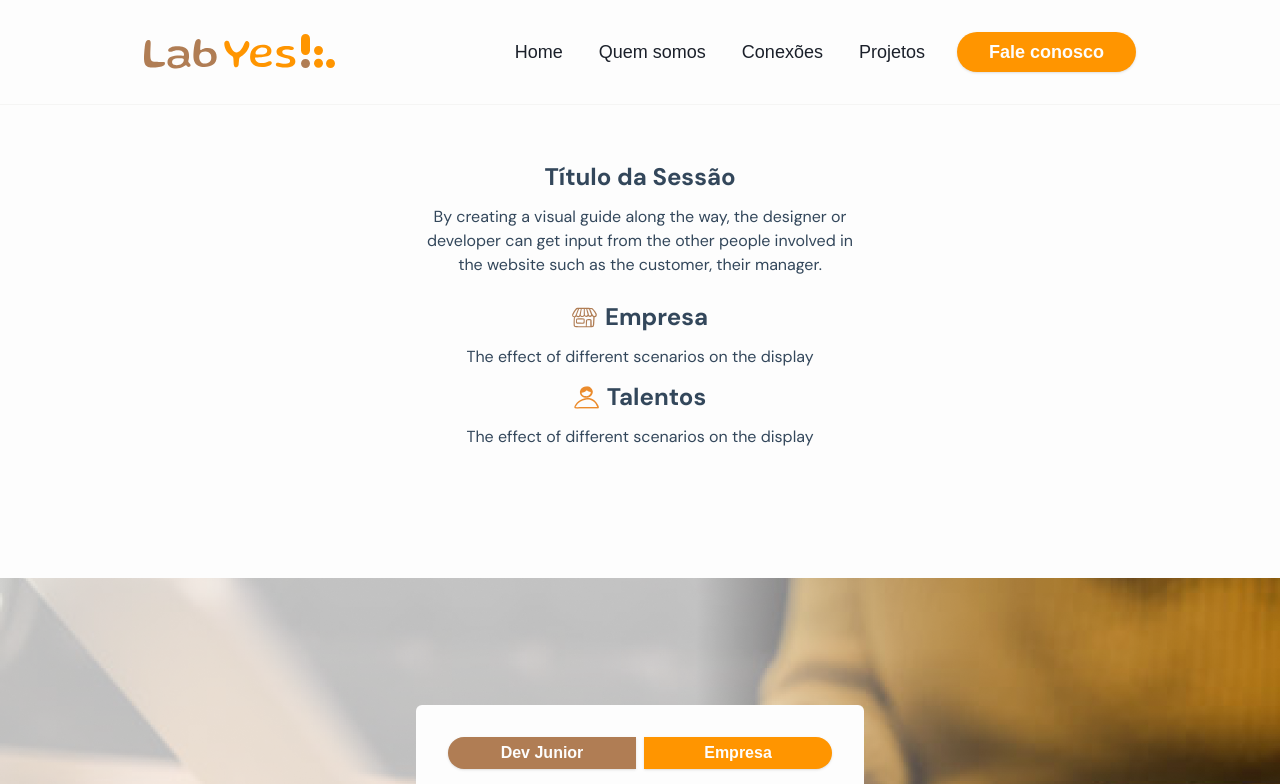
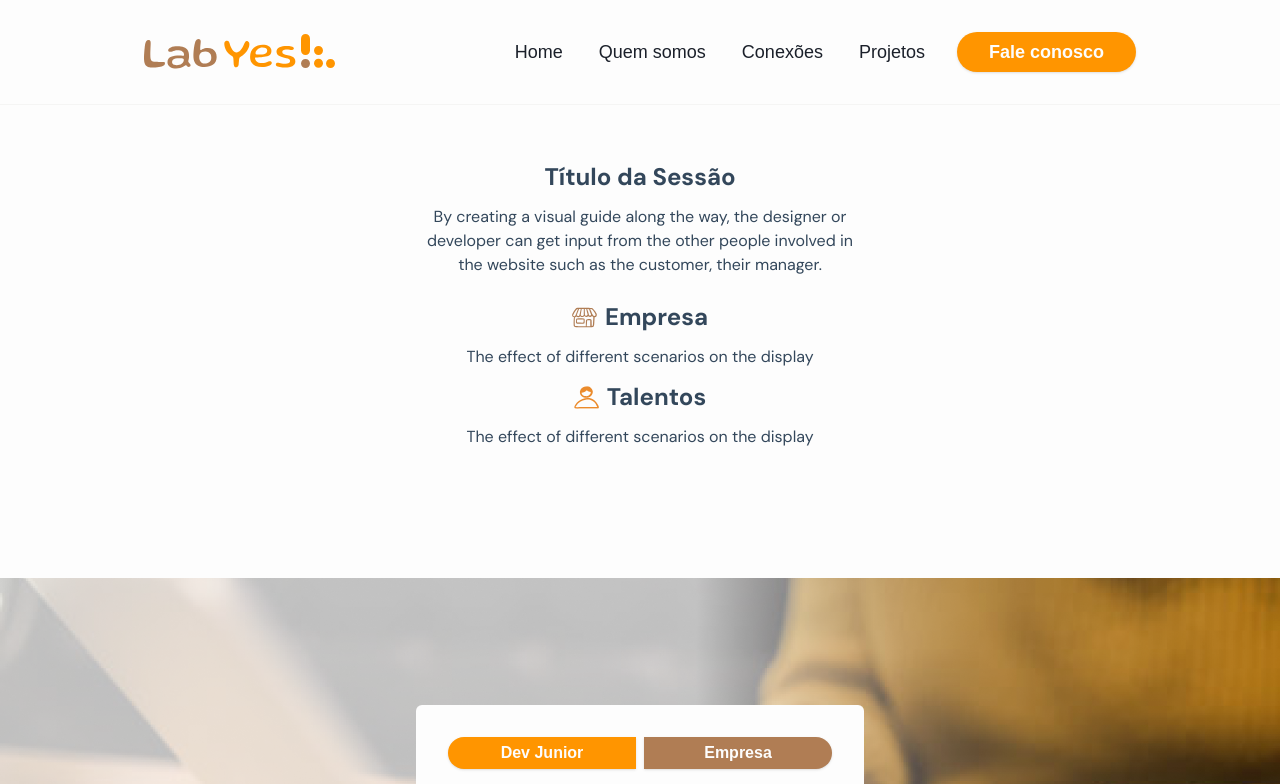
Before and after one commit to labyes24/LABYES-LP, a Next.js app: page /contato in a window 1280 px wide. Shown: the top 784 px of the page. Built offline with nearby package versions, Linux system fonts and the light colour scheme.

Commit message:
fix: change selected button colors
Refs: 868bd1wuy

```diff
--- a/src/components/contact-form.tsx
+++ b/src/components/contact-form.tsx
@@ -17,8 +17,8 @@ export function ContactForm() {
                     type="button"
                     className={`w-full rounded-l-full ${
                         activeButton === 'dev'
-                            ? 'bg-ly-brown'
-                            : 'bg-ly-orange-400'
+                            ? 'bg-ly-orange-400'
+                            : 'bg-ly-brown'
                     } p-4 text-base font-bold text-ly-white hover:bg-ly-orange-500`}
                     onClick={() => setActiveButton('dev')}
                     size={'sm'}
@@ -29,8 +29,8 @@ export function ContactForm() {
                     type="button"
                     className={`w-full rounded-r-full ${
                         activeButton === 'empresa'
-                            ? 'bg-ly-brown'
-                            : 'bg-ly-orange-400'
+                            ? 'bg-ly-orange-400'
+                            : 'bg-ly-brown'
                     } p-4 text-base font-bold text-ly-white hover:bg-ly-orange-500`}
                     onClick={() => setActiveButton('empresa')}
                     size={'sm'}
```
